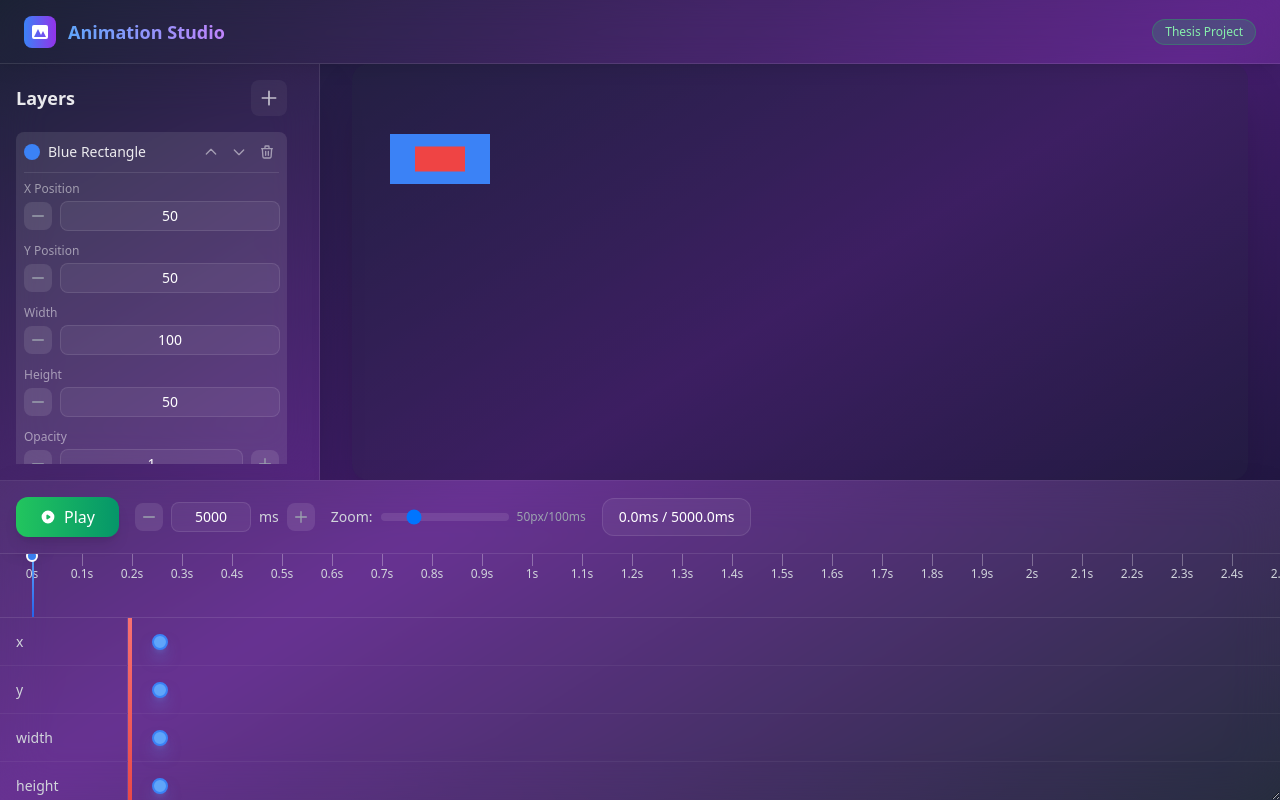
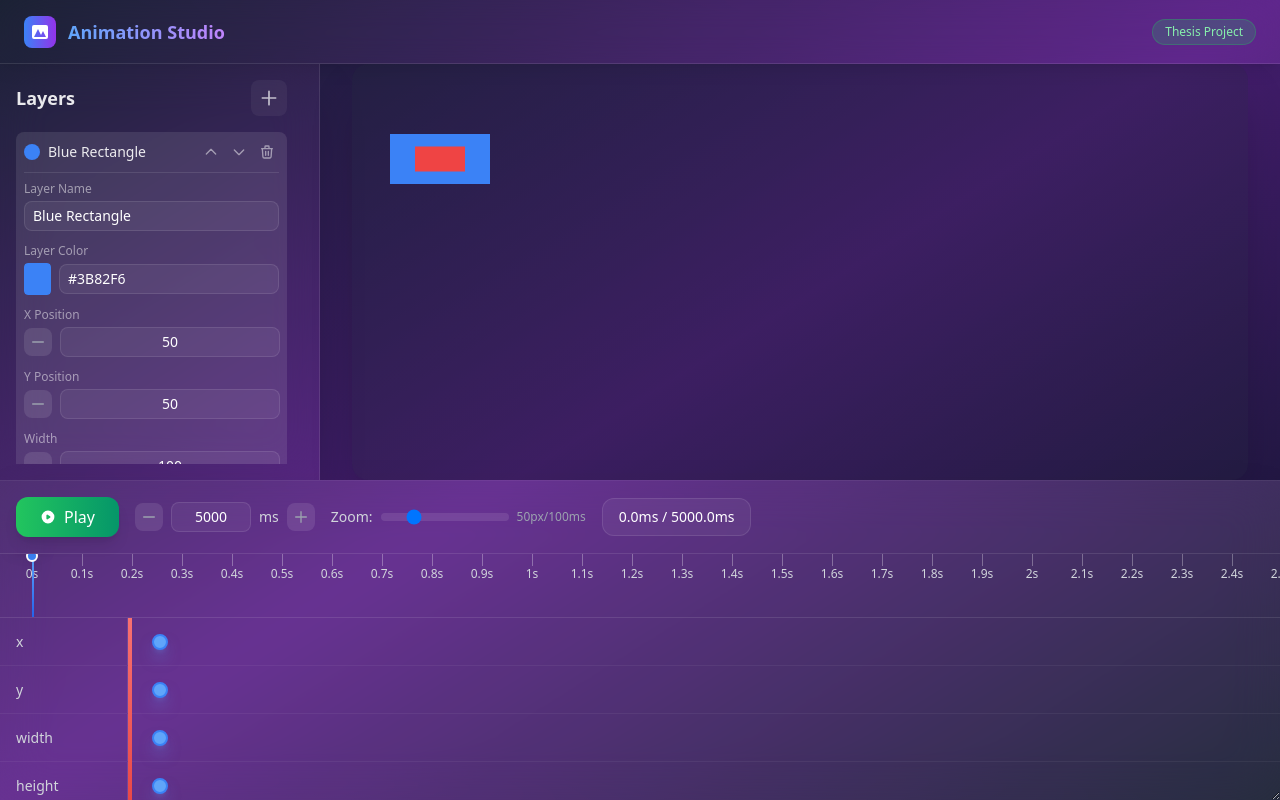
Before and after one commit to Jonroi/UI_Projects, a React (Vite) app in the folder animator_v2_dark_version/: page / in a window 1280 px wide. Built offline with nearby package versions, Linux system fonts and the light colour scheme.

Commit message:
Refactor Animator component to replace layer renaming with direct input fields for layer name and color; enhance UI for better user interaction and streamline layer property updates.

```diff
--- a/animator_v2_dark_version/src/components/Animator.tsx
+++ b/animator_v2_dark_version/src/components/Animator.tsx
@@ -488,7 +488,8 @@ const LayerItem: React.FC<{
     propertyKey: keyof Omit<Layer, 'id' | 'name' | 'color' | 'zIndex'>,
     value: number,
   ) => void;
-  onRenameLayer: (layerId: string, newName: string) => void;
+  onUpdateLayerName: (layerId: string, name: string) => void;
+  onUpdateLayerColor: (layerId: string, color: string) => void;
 }> = ({
   layer,
   isSelected,
@@ -497,50 +498,9 @@ const LayerItem: React.FC<{
   onMoveUp,
   onMoveDown,
   onUpdateLayer,
-  onRenameLayer,
+  onUpdateLayerName,
+  onUpdateLayerColor,
 }) => {
-  const [isEditing, setIsEditing] = useState(false);
-  const [editName, setEditName] = useState(layer.name);
-  const inputRef = useRef<HTMLInputElement>(null);
-
-  useEffect(() => {
-    if (isEditing && inputRef.current) {
-      inputRef.current.focus();
-      inputRef.current.select();
-    }
-  }, [isEditing]);
-
-  const handleDoubleClick = (e: React.MouseEvent) => {
-    e.stopPropagation();
-    setIsEditing(true);
-  };
-
-  const handleNameChange = (e: React.ChangeEvent<HTMLInputElement>) => {
-    setEditName(e.target.value);
-  };
-
-  const handleNameSubmit = () => {
-    if (editName.trim() !== '') {
-      onRenameLayer(layer.id, editName.trim());
-    } else {
-      setEditName(layer.name);
-    }
-    setIsEditing(false);
-  };
-
-  const handleKeyDown = (e: React.KeyboardEvent<HTMLInputElement>) => {
-    if (e.key === 'Enter') {
-      handleNameSubmit();
-    } else if (e.key === 'Escape') {
-      setEditName(layer.name);
-      setIsEditing(false);
-    }
-  };
-
-  const handleBlur = () => {
-    handleNameSubmit();
-  };
-
   const handleIncrement = (
     layerId: string,
     propertyKey: keyof Omit<Layer, 'id' | 'name' | 'color' | 'zIndex'>,
@@ -571,44 +531,7 @@ const LayerItem: React.FC<{
           className='w-4 h-4 rounded-full'
           style={{ backgroundColor: layer.color }}
         />
-        {isEditing ? (
-          <input
-            ref={inputRef}
-            type='text'
-            value={editName}
-            onChange={handleNameChange}
-            onKeyDown={handleKeyDown}
-            onBlur={handleBlur}
-            className='flex-1 px-1 py-0.5 bg-white/5 border border-white/10 rounded text-sm text-white focus:outline-none focus:ring-2 focus:ring-blue-500/50 focus:border-blue-500/50'
-          />
-        ) : (
-          <div className='flex-1 flex items-center gap-1 group'>
-            <span
-              className='text-sm text-white/90'
-              onDoubleClick={handleDoubleClick}>
-              {layer.name}
-            </span>
-            <button
-              onClick={(e) => {
-                e.stopPropagation();
-                setIsEditing(true);
-              }}
-              className='opacity-0 group-hover:opacity-50 hover:opacity-100 transition-opacity p-0.5'>
-              <svg
-                className='w-3 h-3'
-                fill='none'
-                stroke='currentColor'
-                viewBox='0 0 24 24'>
-                <path
-                  strokeLinecap='round'
-                  strokeLinejoin='round'
-                  strokeWidth={2}
-                  d='M15.232 5.232l3.536 3.536m-2.036-5.036a2.5 2.5 0 113.536 3.536L6.5 21.036H3v-3.572L16.732 3.732z'
-                />
-              </svg>
-            </button>
-          </div>
-        )}
+        <span className='flex-1 text-sm text-white/90'>{layer.name}</span>
         <div className='flex items-center gap-1'>
           <button
             onClick={(e) => {
@@ -678,6 +601,40 @@ const LayerItem: React.FC<{
         <div className='overflow-hidden'>
           <div className='px-2 pb-2'>
             <div className='space-y-3 border-t border-white/10 pt-2'>
+              <div>
+                <label className='block text-xs text-white/50 mb-1'>
+                  Layer Name
+                </label>
+                <input
+                  type='text'
+                  value={layer.name}
+                  onChange={(e) => onUpdateLayerName(layer.id, e.target.value)}
+                  className='w-full px-2 py-1 bg-white/5 border border-white/10 rounded-lg text-sm text-white focus:outline-none focus:ring-2 focus:ring-blue-500/50 focus:border-blue-500/50 transition-all duration-200'
+                />
+              </div>
+              <div>
+                <label className='block text-xs text-white/50 mb-1'>
+                  Layer Color
+                </label>
+                <div className='flex items-center gap-2'>
+                  <input
+                    type='color'
+                    value={layer.color}
+                    onChange={(e) =>
+                      onUpdateLayerColor(layer.id, e.target.value)
+                    }
+                    className='w-8 h-8 p-0 bg-transparent border-0 rounded cursor-pointer [&::-webkit-color-swatch-wrapper]:p-0 [&::-webkit-color-swatch]:border-0 [&::-webkit-color-swatch]:rounded'
+                  />
+                  <input
+                    type='text'
+                    value={layer.color}
+                    onChange={(e) =>
+                      onUpdateLayerColor(layer.id, e.target.value)
+                    }
+                    className='flex-1 px-2 py-1 bg-white/5 border border-white/10 rounded-lg text-sm text-white focus:outline-none focus:ring-2 focus:ring-blue-500/50 focus:border-blue-500/50 transition-all duration-200'
+                  />
+                </div>
+              </div>
               <div>
                 <label className='block text-xs text-white/50 mb-1'>
                   X Position
@@ -1137,8 +1094,6 @@ const LayerItem: React.FC<{
                   </button>
                   <input
                     type='number'
-                    min='0.1'
-                    step='0.1'
                     value={getAnimatedValueAtTime(layer.scale, 0)}
                     onChange={(e) => {
                       const value = parseFloat(e.target.value);
@@ -1204,7 +1159,8 @@ const LayerPanel: React.FC<{
     propertyKey: keyof Omit<Layer, 'id' | 'name' | 'color' | 'zIndex'>,
     value: number,
   ) => void;
-  onRenameLayer: (layerId: string, newName: string) => void;
+  onUpdateLayerName: (layerId: string, name: string) => void;
+  onUpdateLayerColor: (layerId: string, color: string) => void;
 }> = ({
   layers,
   selectedLayerId,
@@ -1213,7 +1169,8 @@ const LayerPanel: React.FC<{
   onDeleteLayer,
   onMoveLayer,
   onUpdateLayer,
-  onRenameLayer,
+  onUpdateLayerName,
+  onUpdateLayerColor,
 }) => {
   return (
     <div className='space-y-4 pr-4'>
@@ -1248,7 +1205,8 @@ const LayerPanel: React.FC<{
             onMoveUp={() => onMoveLayer(layer.id, 'up')}
             onMoveDown={() => onMoveLayer(layer.id, 'down')}
             onUpdateLayer={onUpdateLayer}
-            onRenameLayer={onRenameLayer}
+            onUpdateLayerName={onUpdateLayerName}
+            onUpdateLayerColor={onUpdateLayerColor}
           />
         ))}
       </div>
@@ -2572,15 +2530,15 @@ const App: React.FC = () => {
             // Update the property's default value
             const updatedProperty = {
               ...layer[propertyKey],
-              defaultValue: value,
+              defaultValue: Number(value.toFixed(1)),
             };
 
             // If there's a keyframe at time 0, update it too
             const keyframes = layer[propertyKey].keyframes.map((kf) => {
               if (kf.time === 0) {
-                return { ...kf, value };
+                return { ...kf, value: Number(value.toFixed(1)) };
               }
-              return kf;
+              return { ...kf, value: Number(kf.value.toFixed(1)) };
             });
 
             // If no keyframe at time 0, add one
@@ -2588,7 +2546,7 @@ const App: React.FC = () => {
               keyframes.unshift({
                 id: generateId(),
                 time: 0,
-                value,
+                value: Number(value.toFixed(1)),
                 easing: 'linear',
               });
             }
@@ -2650,15 +2608,6 @@ const App: React.FC = () => {
     setAppState((prev) => ({ ...prev, selectedLayerId: layerId }));
   };
 
-  const handleRenameLayer = (layerId: string, newName: string) => {
-    setAppState((prev) => ({
-      ...prev,
-      layers: prev.layers.map((layer) =>
-        layer.id === layerId ? { ...layer, name: newName } : layer,
-      ),
-    }));
-  };
-
   return (
     <div className='h-screen w-screen flex flex-col bg-gradient-to-br from-slate-900 via-purple-900 to-slate-900 text-white overflow-hidden antialiased select-none'>
       {/* Top Bar - Modern glassmorphism header */}
@@ -2700,7 +2649,22 @@ const App: React.FC = () => {
                 onDeleteLayer={handleDeleteLayer}
                 onMoveLayer={handleMoveLayer}
                 onUpdateLayer={handleUpdateLayer}
-                onRenameLayer={handleRenameLayer}
+                onUpdateLayerName={(layerId, name) =>
+                  setAppState((prev) => ({
+                    ...prev,
+                    layers: prev.layers.map((layer) =>
+                      layer.id === layerId ? { ...layer, name } : layer,
+                    ),
+                  }))
+                }
+                onUpdateLayerColor={(layerId, color) =>
+                  setAppState((prev) => ({
+                    ...prev,
+                    layers: prev.layers.map((layer) =>
+                      layer.id === layerId ? { ...layer, color } : layer,
+                    ),
+                  }))
+                }
               />
               {appState.selectedKeyframeInfo && (
                 <div className='mt-6 pt-6 border-t border-white/10'>
```
